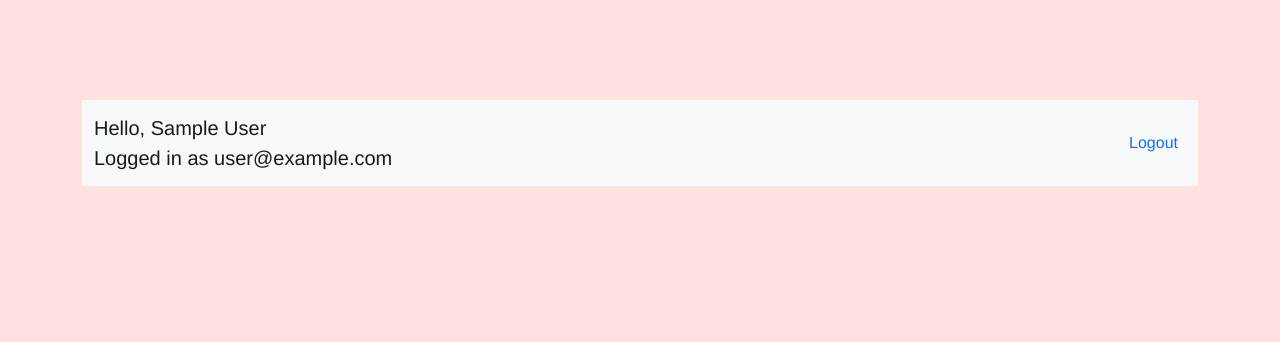
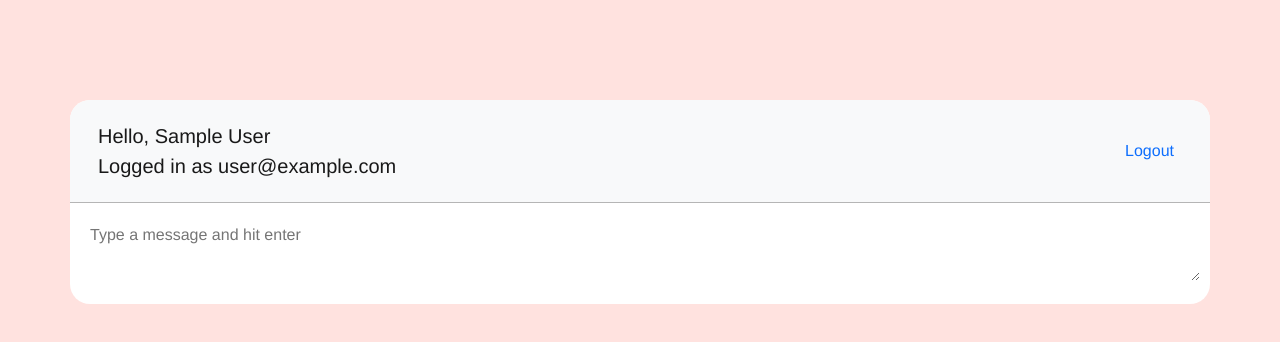
Before and after one commit to ZazaGdev/live-chat, a Vue app: page /chatroom in a window 1280 px wide. Shown: the top 342 px of the page. Built offline with nearby package versions, Linux system fonts and the light colour scheme; no server answers; sample sign-in values are in the browser's storage.

Commit message:
Storing messages in firebase

```diff
--- /dev/null
+++ b/src/components/NewChatForm.vue
@@ -0,0 +1,55 @@
+<template>
+    <form>
+        <textarea placeholder="Type a message and hit enter" v-model="message" @keypress.enter.prevent="handleSendingMessage"></textarea>
+        <div class="error">{{ error }}</div>
+    </form>
+</template>
+
+<script>
+import getUser from '../composables/getUser'
+import useCollection from '../composables/useCollection'
+import { timestamp } from '../firebase/config'
+import { ref } from 'vue'
+
+export default {
+    setup() {
+        const { user } = getUser()
+        const { addDocument, error } = useCollection('messages')
+
+        const message = ref('')
+
+        const handleSendingMessage = async () => {
+            const chat = {
+                user: user.value.displayName,
+                message: message.value,
+                sentAt: timestamp(),
+            }
+
+            await addDocument(chat)
+            if (!error.value) {
+                message.value = ''
+            }
+        }
+
+        return { handleSendingMessage, message, error }
+    },
+}
+</script>
+
+<style scoped>
+form {
+    padding: 10px;
+    border-top: 1px solid rgb(181, 181, 181);
+}
+textarea {
+    width: 100%;
+    max-width: 100%;
+    margin-bottom: 6px;
+    padding: 10px;
+    box-sizing: border-box;
+    border: 0;
+    border-radius: 20px;
+    font-family: inherit;
+    outline: none;
+}
+</style>
--- /dev/null
+++ b/src/composables/useCollection.js
@@ -0,0 +1,21 @@
+import { projectFirestore } from '../firebase/config'
+import { ref } from 'vue'
+
+const useCollection = (collection) => {
+    const error = ref(null)
+
+    const addDocument = async (document) => {
+        error.value = null
+
+        try {
+            await projectFirestore.collection(collection).add({ document })
+        } catch (err) {
+            console.log(err.message)
+            error.value = err.message
+        }
+    }
+
+    return { error, addDocument }
+}
+
+export default useCollection
--- a/src/views/Chatroom.vue
+++ b/src/views/Chatroom.vue
@@ -1,6 +1,7 @@
 <template>
-    <div class="container">
-        <Navbar />
+    <div class="container bg-white px-0 overflow-hidden">
+        <Navbar class="p-3" />
+        <NewChatForm />
     </div>
 </template>
 
@@ -9,9 +10,10 @@ import { watch } from 'vue'
 import { useRouter } from 'vue-router'
 import Navbar from '../components/Navbar.vue'
 import getUser from '../composables/getUser'
+import NewChatForm from '../components/NewChatForm.vue'
 
 export default {
-    components: { Navbar },
+    components: { Navbar, NewChatForm },
     setup() {
         const router = useRouter()
 
--- a/src/views/Welcome.vue
+++ b/src/views/Welcome.vue
@@ -1,24 +1,24 @@
 <template>
-  <div class="welcome container p-4 text-center bg-white">
+    <div class="container p-4 text-center bg-white">
         <h1>Welcome</h1>
         <div v-if="showLogin">
             <h2>Login</h2>
-        <LoginForm @login="enterChat"/>
+            <LoginForm @login="enterChat" />
             <p>Don't have an account YET?????? <span @click="showLogin = false" class="text-primary cursor-pointer">Sign Up</span></p>
         </div>
         <div v-else>
             <h2>Sign Up</h2>
-        <SignupForm @signup="enterChat"/>
+            <SignupForm @signup="enterChat" />
             <p>ALREADY have an account you gorgeous??? <span @click="showLogin = true" class="text-primary cursor-pointer text-underline">Login</span></p>
         </div>
     </div>
 </template>
 
 <script>
-import SignupForm  from "../components/SignupForm.vue"
-import LoginForm  from "../components/LoginForm.vue"
+import SignupForm from '../components/SignupForm.vue'
+import LoginForm from '../components/LoginForm.vue'
 import { ref } from 'vue'
-import { useRouter } from "vue-router"
+import { useRouter } from 'vue-router'
 
 export default {
     components: { SignupForm, LoginForm },
@@ -27,14 +27,12 @@ export default {
         const router = useRouter()
 
         const enterChat = () => {
-            router.push({name: 'Chatroom'})
+            router.push({ name: 'Chatroom' })
         }
 
         return { showLogin, enterChat }
-    }
+    },
 }
 </script>
 
-<style>
-
-</style>
+<style></style>
```
Also changed, not shown: src/assets/main.scss (line endings or trailing spaces). Lines whose indentation alone changed are shown as unchanged.
